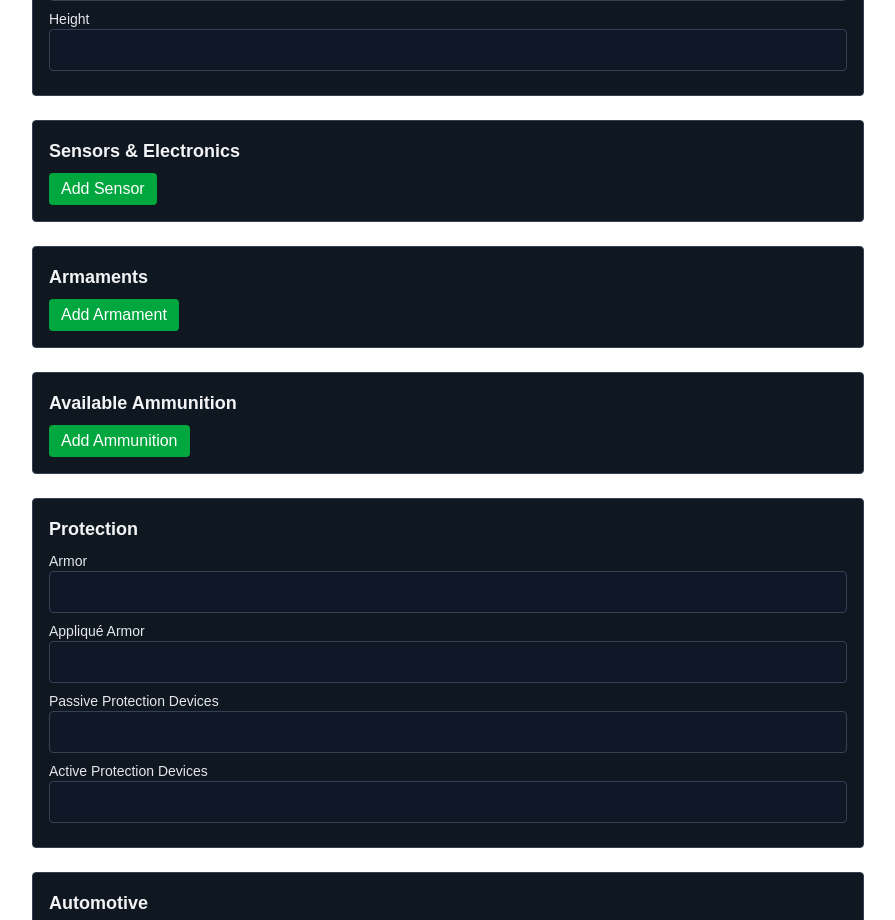
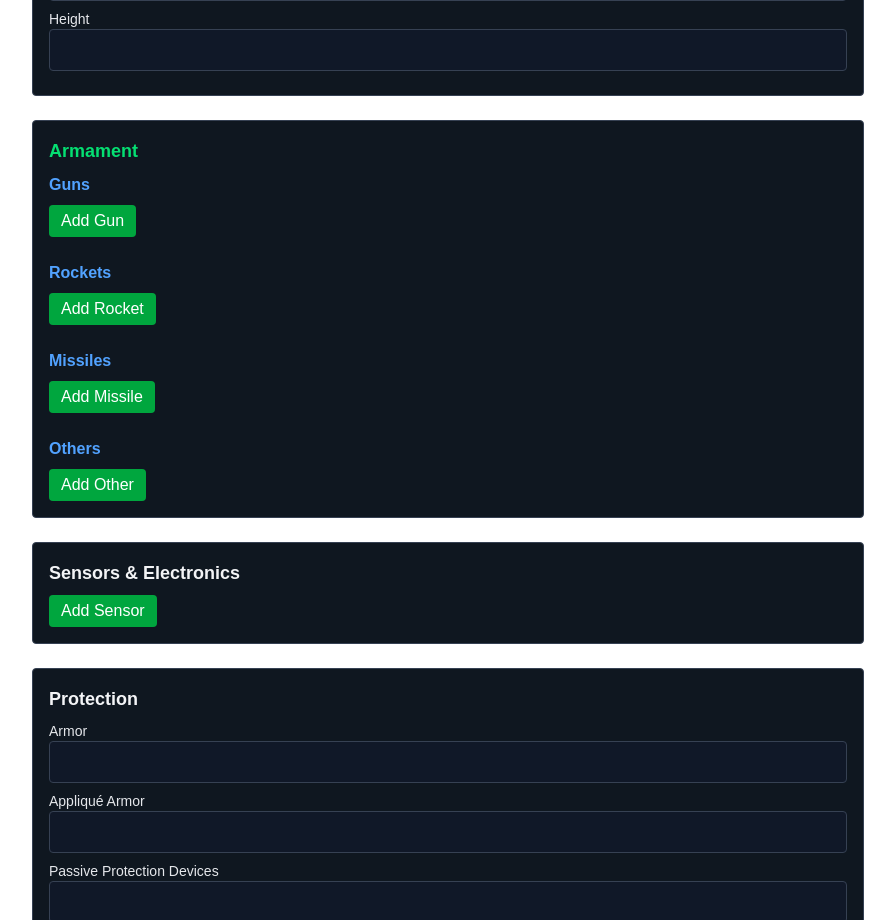
Before and after one commit to SirKalany/Strife-Article-Maker, a Next.js app: page /ground in a window 1280 px wide. Shown: the part 1140-2060 px from the top of the page, without its empty margins (192-1087 px from the left). Built offline with nearby package versions, Linux system fonts and the light colour scheme.

Commit message:
Remade logic for ground and removed ammunition for later inclusion

```diff
--- a/src/app/air/page.tsx
+++ b/src/app/air/page.tsx
@@ -20,6 +20,8 @@ export default function AirForm() {
     { label: "Length", value: "" },
     { label: "Wingspan", value: "" },
     { label: "Wing Area", value: "" },
+    { label: "Main Rotor Diameter", value: "" },
+    { label: "Main Rotor Area", value: "" },
     { label: "Height", value: "" },
     { label: "Empty Weight", value: "" },
     { label: "Loaded Weight", value: "" },
--- a/src/app/ground/page.tsx
+++ b/src/app/ground/page.tsx
@@ -3,23 +3,8 @@
 import React, { useState } from "react";
 
 type InfoField = { label: string; value: string };
-type Sensor = { Name: string; Type: string; Purpose: string };
-type Armament = {
-  Name: string;
-  Catagory: string;
-  Mount?: string;
-  Ammunition: string;
-  "Rate of Fire": string;
-  "Vertical Guidance"?: string;
-  "Horizontal Guidance"?: string;
-};
-type Ammunition = {
-  Name: string;
-  Type: string;
-  Caliber: string;
-};
 
-export default function AdminForm() {
+export default function GroundForm() {
   // === State for each block ===
   const [infos, setInfos] = useState<InfoField[]>([
     { label: "Name", value: "" },
@@ -41,15 +26,17 @@ export default function AdminForm() {
     { label: "Height", value: "" },
   ]);
 
-  const [sensors, setSensors] = useState<Sensor[]>([]);
-  const [armaments, setArmaments] = useState<Armament[]>([]);
-  const [ammunitions, setAmmunitions] = useState<Ammunition[]>([]);
+  const [sensors, setSensors] = useState<
+    { Name: string; Type: string; Purpose: string }[]
+  >([]);
+
   const [protection, setProtection] = useState<InfoField[]>([
     { label: "Armor", value: "" },
     { label: "Appliqué Armor", value: "" },
     { label: "Passive Protection Devices", value: "" },
     { label: "Active Protection Devices", value: "" },
   ]);
+
   const [automotive, setAutomotive] = useState<InfoField[]>([
     { label: "Engine", value: "" },
     { label: "Horsepower", value: "" },
@@ -60,6 +47,7 @@ export default function AdminForm() {
     { label: "Fuel Type", value: "" },
     { label: "Fuel Capacity", value: "" },
   ]);
+
   const [performances, setPerformances] = useState<InfoField[]>([
     { label: "Operational Range", value: "" },
     { label: "On Road Speed", value: "" },
@@ -67,7 +55,13 @@ export default function AdminForm() {
     { label: "Amphibious", value: "" },
   ]);
 
-  // === Render Helpers ===
+  // === Armament categories ===
+  const [guns, setGuns] = useState<any[]>([]);
+  const [rockets, setRockets] = useState<any[]>([]);
+  const [missiles, setMissiles] = useState<any[]>([]);
+  const [others, setOthers] = useState<any[]>([]);
+
+  // === Helper: generic input fields ===
   const renderFields = (fields: InfoField[], setter: any) =>
     fields.map((field, idx) => (
       <div key={idx} className="mb-2">
@@ -94,8 +88,6 @@ export default function AdminForm() {
     emptyTemplate: any,
     title: string
   ) => {
-    const baseLabel = title.endsWith("s") ? title.slice(0, -1) : title;
-
     return (
       <>
         {list.map((item, idx) => (
@@ -105,7 +97,7 @@ export default function AdminForm() {
           >
             <div className="flex items-center justify-between mb-2">
               <div className="text-sm font-semibold text-gray-200">
-                {item.Name || `${baseLabel} ${idx + 1}`}
+                {item.Name || `${title.slice(0, -1)} ${idx + 1}`}
               </div>
               <button
                 type="button"
@@ -141,34 +133,80 @@ export default function AdminForm() {
           onClick={() => setter([...list, emptyTemplate])}
           className="bg-green-600 hover:bg-green-700 text-white px-3 py-1 rounded"
         >
-          Add {baseLabel}
+          Add {title.slice(0, -1)}
         </button>
       </>
     );
   };
 
+  // === Export ===
   const exportJSON = () => {
     const json = {
       INFORMATIONS: Object.fromEntries(infos.map((i) => [i.label, i.value])),
       DIMENSIONS: Object.fromEntries(dimensions.map((i) => [i.label, i.value])),
       SENSORS: sensors,
-      ARMAMENT: armaments,
-      "AVAILABLE AMMUNITION": ammunitions,
+      ARMAMENT: {
+        Guns: guns,
+        Rockets: rockets,
+        Missiles: missiles,
+        Others: others,
+      },
       PROTECTION: Object.fromEntries(protection.map((i) => [i.label, i.value])),
       AUTOMOTIVE: Object.fromEntries(automotive.map((i) => [i.label, i.value])),
       PERFORMANCES: Object.fromEntries(
         performances.map((i) => [i.label, i.value])
       ),
     };
+
     console.log(JSON.stringify(json, null, 2));
     alert("Check console for JSON output!");
   };
 
+  // === Field presets ===
+  const gunFields = [
+    "Name",
+    "Type",
+    "Caliber",
+    "Reserve",
+    "Muzzle Velocity",
+    "Rate of Fire",
+    "Effective Range",
+    "Feed System",
+    "Vertical Guidance",
+    "Horizontal Guidance",
+  ];
+
+  const rocketFields = [
+    "Name",
+    "Type",
+    "Caliber",
+    "Mass",
+    "Explosive Mass",
+    "Explosive Type",
+    "Vertical Guidance",
+    "Horizontal Guidance",
+  ];
+
+  const missileFields = [
+    "Name",
+    "Type",
+    "Mass",
+    "Guidance",
+    "Operational Range",
+    "Explosive Mass",
+    "Explosive Type",
+    "Vertical Guidance",
+    "Horizontal Guidance",
+  ];
+
+  const otherFields = ["Name", "Type", "Role"];
+
+  // === Render ===
   return (
     <div className="p-8 space-y-6 max-w-4xl mx-auto text-gray-100">
       <h1 className="text-3xl font-bold mb-6 text-center">Ground Form</h1>
 
-      {/* Blocks */}
+      {/* Basic sections */}
       <section className="border rounded p-4 bg-[#0f1720] border-gray-700">
         <h2 className="text-lg font-semibold mb-2">Informations</h2>
         {renderFields(infos, setInfos)}
@@ -179,6 +217,32 @@ export default function AdminForm() {
         {renderFields(dimensions, setDimensions)}
       </section>
 
+      {/* Unified Armament Section */}
+      <section className="border rounded p-4 bg-[#0f1720] border-gray-700 space-y-6">
+        <h2 className="text-lg font-semibold mb-2 text-green-400">Armament</h2>
+
+        <div>
+          <h3 className="font-semibold mb-2 text-blue-400">Guns</h3>
+          {renderList(guns, setGuns, gunFields, {}, "Guns")}
+        </div>
+
+        <div>
+          <h3 className="font-semibold mb-2 text-blue-400">Rockets</h3>
+          {renderList(rockets, setRockets, rocketFields, {}, "Rockets")}
+        </div>
+
+        <div>
+          <h3 className="font-semibold mb-2 text-blue-400">Missiles</h3>
+          {renderList(missiles, setMissiles, missileFields, {}, "Missiles")}
+        </div>
+
+        <div>
+          <h3 className="font-semibold mb-2 text-blue-400">Others</h3>
+          {renderList(others, setOthers, otherFields, {}, "Others")}
+        </div>
+      </section>
+
+      {/* Remaining sections */}
       <section className="border rounded p-4 bg-[#0f1720] border-gray-700">
         <h2 className="text-lg font-semibold mb-2">Sensors & Electronics</h2>
         {renderList(
@@ -187,52 +251,6 @@ export default function AdminForm() {
           ["Name", "Type", "Purpose"],
           { Name: "", Type: "", Purpose: "" },
           "Sensors"
-        )}
-      </section>
-
-      <section className="border rounded p-4 bg-[#0f1720] border-gray-700">
-        <h2 className="text-lg font-semibold mb-2">Armaments</h2>
-        {renderList(
-          armaments,
-          setArmaments,
-          [
-            "Name",
-            "Category",
-            "Mount",
-            "Ammunition",
-            "Rate of Fire",
-            "Vertical Guidance",
-            "Horizontal Guidance",
-          ],
-          {
-            Name: "",
-            Category: "",
-            Mount: "",
-            Ammunition: "",
-            "Rate of Fire": "",
-            "Vertical Guidance": "",
-            "Horizontal Guidance": "",
-          },
-          "Armaments"
-        )}
-      </section>
-
-      <section className="border rounded p-4 bg-[#0f1720] border-gray-700">
-        <h2 className="text-lg font-semibold mb-2">Available Ammunition</h2>
-        {renderList(
-          ammunitions,
-          setAmmunitions,
-          [
-            "Name",
-            "Type",
-            "Caliber",
-          ],
-          {
-            Name: "",
-            Type: "",
-            Caliber: "",
-          },
-          "Ammunition"
         )}
       </section>
 
--- a/src/app/heavy/page.tsx
+++ b/src/app/heavy/page.tsx
@@ -3,14 +3,9 @@
 import React, { useState } from "react";
 
 type InfoField = { label: string; value: string };
-type Ammunition = {
-  Name: string;
-  Type: string;
-  Caliber?: string;
-};
 
 export default function HeavyForm() {
-  // === Sections d'infos fixes ===
+  // === State for each block ===
   const [infos, setInfos] = useState<InfoField[]>([
     { label: "Name", value: "" },
     { label: "Type", value: "" },
@@ -27,6 +22,8 @@ export default function HeavyForm() {
     { label: "Width", value: "" },
     { label: "Height", value: "" },
     { label: "Mass", value: "" },
+    { label: "Breech", value: "" },
+    { label: "Recoil", value: "" },
   ]);
 
   const [performances, setPerformances] = useState<InfoField[]>([
@@ -37,9 +34,6 @@ export default function HeavyForm() {
     { label: "Maximum Range", value: "" },
     { label: "Crew", value: "" },
   ]);
-
-  // === Bloc modulaire ===
-  const [ammunitions, setAmmunitions] = useState<Ammunition[]>([]);
 
   // === Render Helpers ===
   const renderFields = (fields: InfoField[], setter: any) =>
@@ -129,7 +123,6 @@ export default function HeavyForm() {
       PERFORMANCES: Object.fromEntries(
         performances.map((i) => [i.label, i.value])
       ),
-      "AVAILABLE AMMUNITION": ammunitions,
     };
     console.log(JSON.stringify(json, null, 2));
     alert("Check console for JSON output!");
@@ -157,25 +150,6 @@ export default function HeavyForm() {
         {renderFields(performances, setPerformances)}
       </section>
 
-      <section className="border rounded p-4 bg-[#0f1720] border-gray-700">
-        <h2 className="text-lg font-semibold mb-2">Available Ammunition</h2>
-        {renderList(
-          ammunitions,
-          setAmmunitions,
-          [
-            "Name",
-            "Type",
-            "Caliber",
-          ],
-          {
-            Name: "",
-            Type: "",
-            Caliber: "",
-          },
-          "Ammunitions"
-        )}
-      </section>
-
       <div className="text-center mt-6">
         <button
           type="button"
--- a/src/app/infantry/page.tsx
+++ b/src/app/infantry/page.tsx
@@ -5,6 +5,7 @@ import React, { useState } from "react";
 type InfoField = { label: string; value: string };
 
 export default function InfantryForm() {
+  // === State for each block ===
   const [infos, setInfos] = useState<InfoField[]>([
     { label: "Name", value: "" },
     { label: "Type", value: "" },
```
